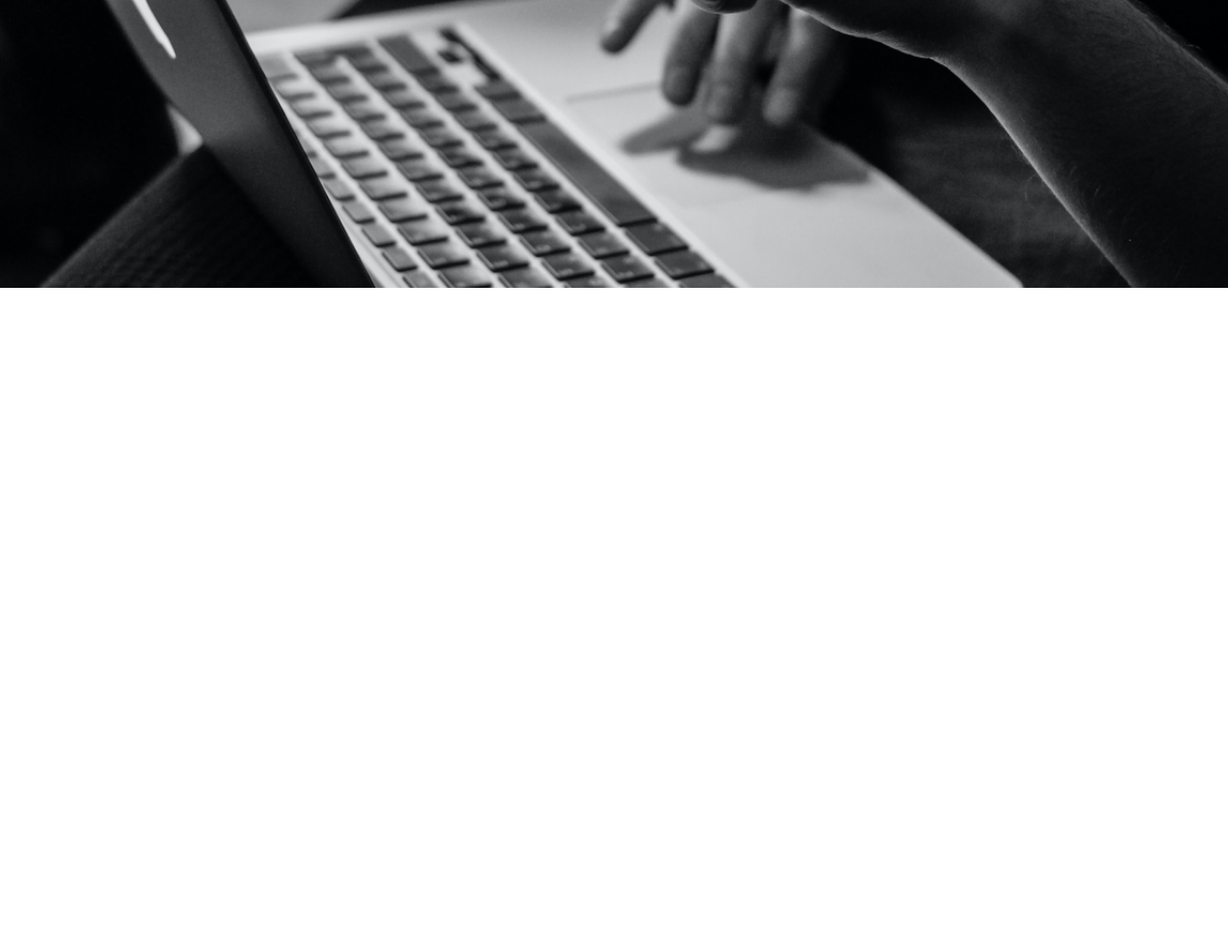
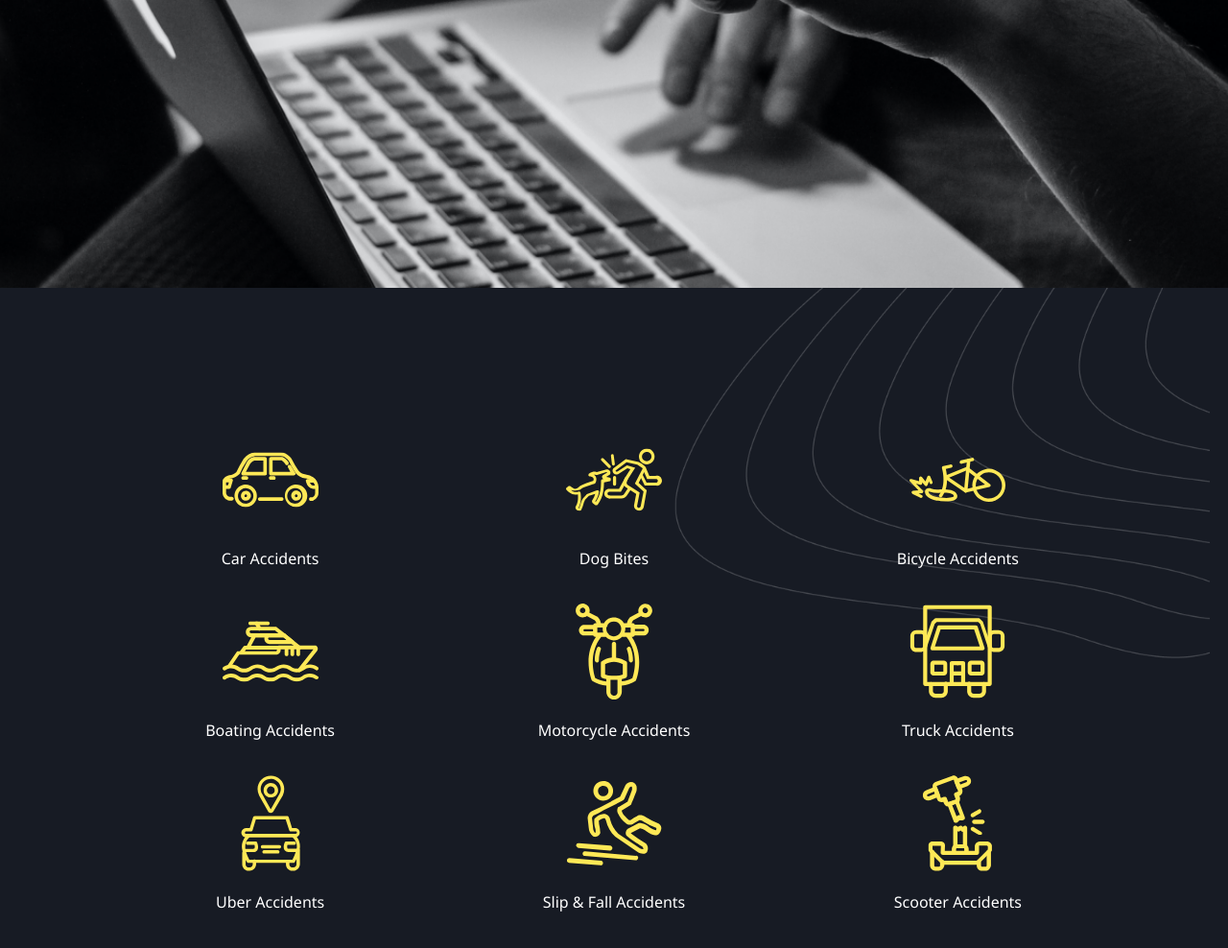
Before and after one commit to javs1/design_test_lawrank, a plain HTML site: page index.html in a window 1280 px wide. Shown: the part 2582-3570 px from the top of the page at 96% size. Before the commit the page ends 2882 px from the top, so only its background shows below. Drawn offline with Linux system fonts and the light colour scheme.

Commit message:
Starting 3rd screen

```diff
--- a/index.html
+++ b/index.html
@@ -102,6 +102,47 @@
         <div class="case-results img-container">
         </div>
     </div>
+    <div class="case-types">
+        <div class="grid-container">
+            <div class="grid-item">
+                <img src="./svg/car_accident.svg" alt="Car Accidents">
+                <p>Car Accidents</p>
+            </div>
+            <div class="grid-item">
+                <img src="./svg/dog_bite.svg" alt="Dog Bites">
+                <p>Dog Bites</p>
+            </div>
+            <div class="grid-item">
+                <img src="./svg/bike_accient.svg" alt="Bicycle Accidents">
+                <p>Bicycle Accidents</p>
+            </div>
+            <div class="grid-item">
+                <img src="./svg/boat.svg" alt="Boating Accidents">
+                <p>Boating Accidents</p>
+            </div>
+            <div class="grid-item">
+                <img src="./svg/motor_bike.svg" alt="Motorcycle Accidents">
+                <p>Motorcycle Accidents</p>
+            </div>
+            <div class="grid-item">
+                <img src="./svg/truck.svg" alt="Truck Accidents">
+                <p>Truck Accidents</p>
+            </div>
+            <div class="grid-item">
+                <img src="./svg/car_location.svg" alt="Uber Accidents">
+                <p>Uber Accidents</p>
+            </div>
+            <div class="grid-item">
+                <img src="./svg/man_sliding.svg" alt="Slip & Fall Accidents">
+                <p>Slip & Fall Accidents</p>
+            </div>
+            <div class="grid-item">
+                <img src="./svg/broken_scooter.svg" alt="Scooter Accidents">
+                <p>Scooter Accidents</p>
+            </div>
+        </div>
+    </div>
+
     <script src="scripts.js"></script>
 </body>
 </html>
--- a/styles.css
+++ b/styles.css
@@ -229,3 +229,31 @@ h3.case-results{
     padding: 15px 20px;
     height:min-content;
 }
+
+.case-types{
+    background: url("./img/BG.png") top no-repeat;
+    background-size: 97% auto;
+    background-color: #171B24;
+    display: flex;
+    justify-content: center;
+    align-items: center;
+    margin: 0;
+    padding: 150px 0 100px 0;
+    color: #fff;
+}
+
+.grid-container {
+    width: 70%;
+    display: grid;
+    grid-template-columns: repeat(3, 1fr);
+    gap: 20px 20%;
+}
+
+.grid-item {
+    text-align: center;
+}
+
+.grid-item img {
+    width: 100px;
+    height: 100px;
+}
```
Also changed, not shown: img/BG.png (added), svg/bike_accient.svg (renamed from svg/Frame (2).svg), svg/boat.svg (renamed from svg/Frame.svg), svg/broken_scooter.svg (renamed from svg/Group 32.svg), svg/car_accident.svg (renamed from svg/Frame (1).svg), svg/car_location.svg (renamed from svg/Group 30.svg), svg/dog_bite.svg (renamed from svg/Frame (3).svg), svg/man_sliding.svg (renamed from svg/Group 31.svg), svg/motor_bike.svg (renamed from svg/Frame (4).svg), svg/truck.svg (renamed from svg/Vector.svg).
